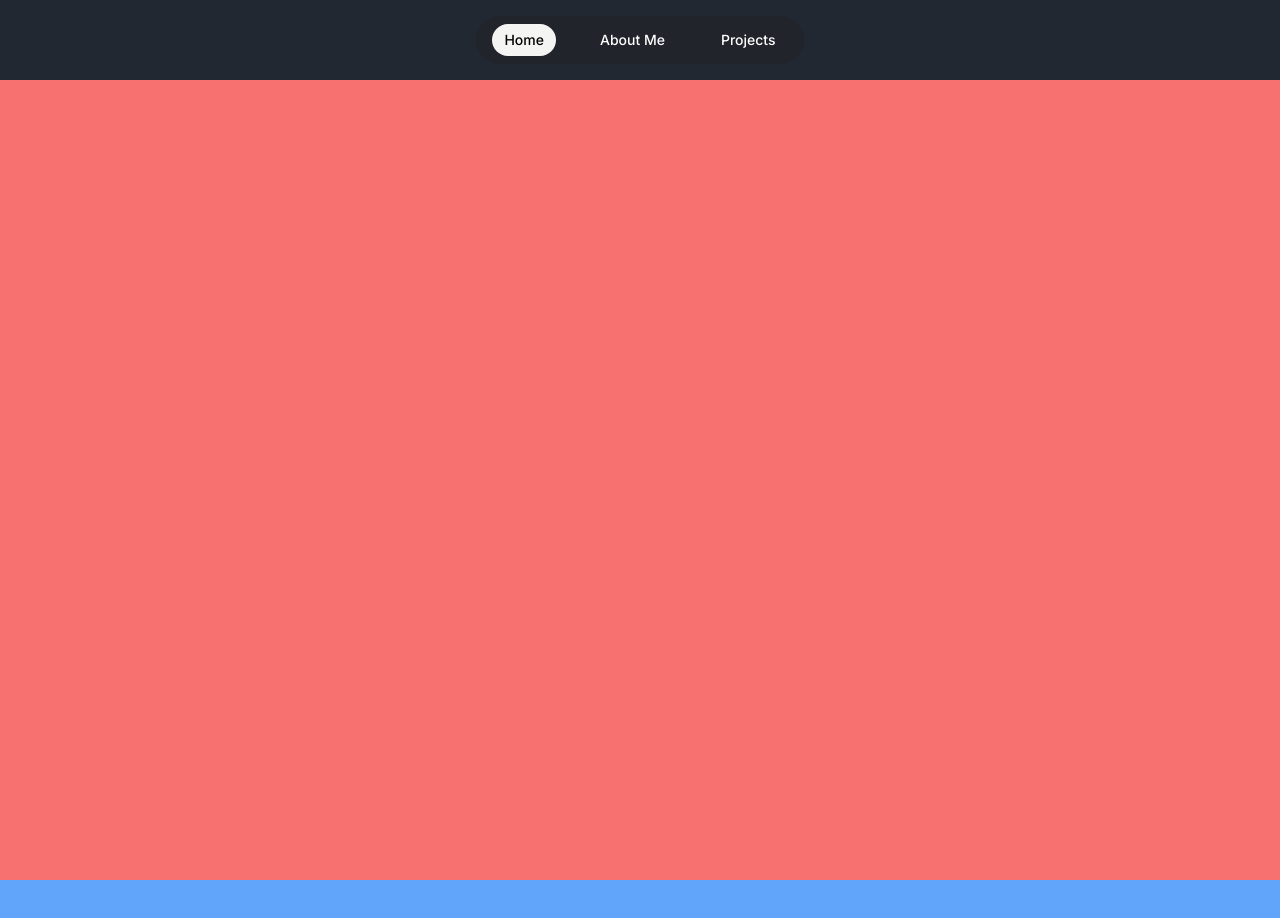
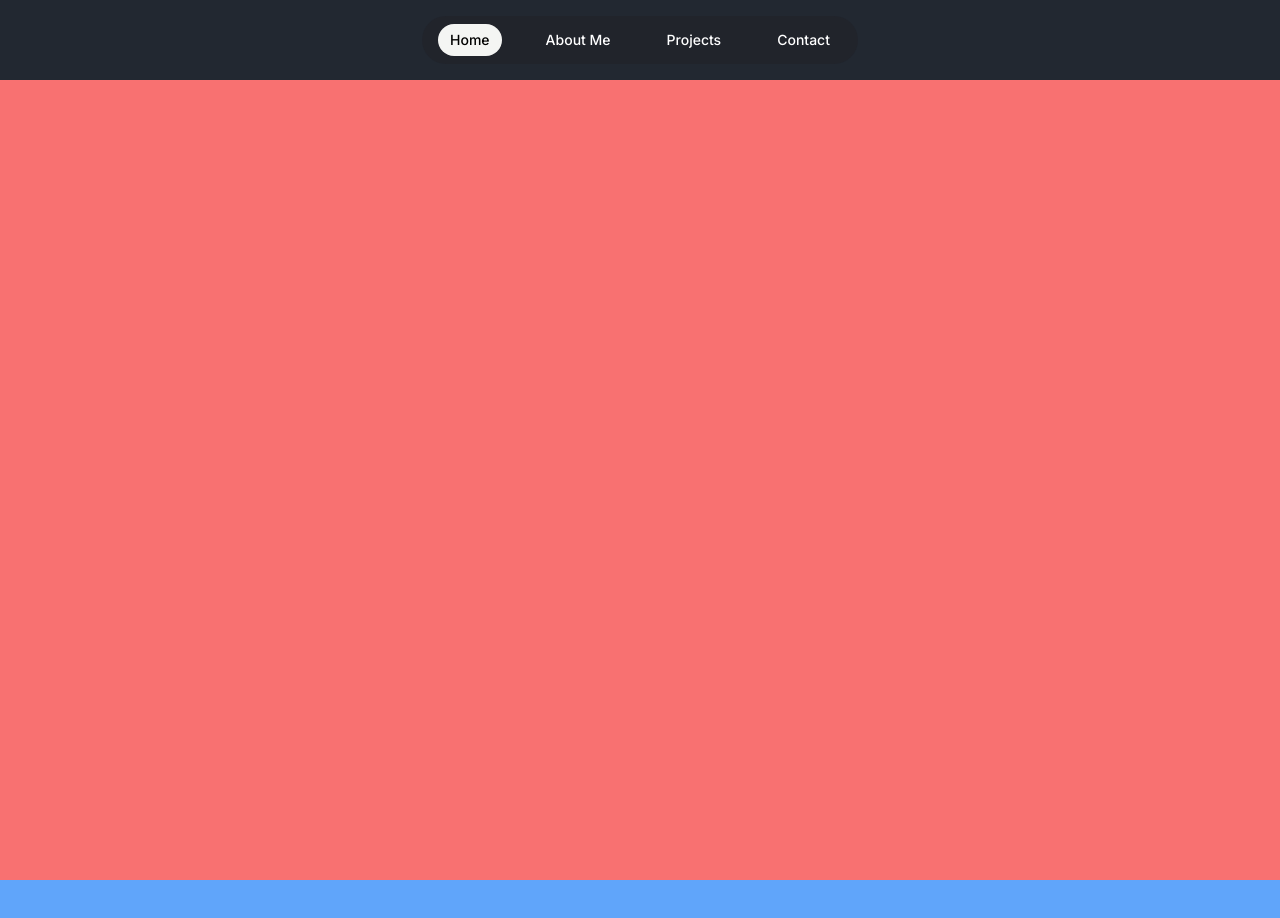
Before and after one commit to giorgio324/portfolio, a Next.js app: page / in a window 1280 px wide. Shown: the top 918 px of the page. Built offline with nearby package versions, Linux system fonts and the light colour scheme.

Commit message:
removed old navbar removed state from old navbar it now uses pathname so if the page does not exists it does not highlight any links

```diff
--- a/src/app/layout.tsx
+++ b/src/app/layout.tsx
@@ -1,7 +1,7 @@
 import type { Metadata } from 'next';
 import { Inter } from 'next/font/google';
 import './globals.css';
-import NewNavbar from '@/components/navbar/NewNavbar';
+import Navbar from '@/components/navbar/NewNavbar';
 
 const inter = Inter({ subsets: ['latin'] });
 
@@ -18,7 +18,7 @@ export default function RootLayout({
   return (
     <html lang='en'>
       <body className={`${inter.className} bg-bodyBackgroundColor text-white`}>
-        <NewNavbar />
+        <Navbar />
         {children}
       </body>
     </html>
--- a/src/components/navbar/Navbar.tsx
+++ /dev/null
@@ -1,12 +0,0 @@
-import NavbarLinks from './NavbarLinks';
-
-const Navbar = () => {
-  return (
-    <div className='sticky top-0'>
-      <nav className='max-w-screen-xl mx-auto flex justify-center items-center py-4'>
-        <NavbarLinks />
-      </nav>
-    </div>
-  );
-};
-export default Navbar;
--- a/src/components/navbar/NavbarLink.tsx
+++ /dev/null
@@ -1,44 +0,0 @@
-'use client';
-import { motion } from 'framer-motion';
-import Link from 'next/link';
-import { SetStateAction } from 'react';
-
-type Props = {
-  link: { name: string; path: string };
-  isActive: boolean;
-  activeLink: string;
-  setActiveLink: React.Dispatch<SetStateAction<string>>;
-};
-
-const NavbarLink = ({ activeLink, isActive, link, setActiveLink }: Props) => {
-  return (
-    <li key={link.path}>
-      <Link
-        href={link.path}
-        className={`px-4 py-2 rounded-md text-sm lg:text-base relative duration-150 ease-in ${
-          isActive ? 'text-zinc-100' : 'text-zinc-400'
-        }`}
-        data-active={isActive}
-        onClick={() => setActiveLink(link.path)}
-      >
-        {link.name}
-        {link.path === activeLink && (
-          <motion.div
-            className='absolute bottom-0 left-0 h-full bg-desktopNavLinkBackgroundColor rounded-full -z-10'
-            layoutId='navLink'
-            aria-hidden='true'
-            style={{
-              width: '100%',
-            }}
-            transition={{
-              type: 'tween',
-              stiffness: 120,
-              duration: 0.3,
-            }}
-          />
-        )}
-      </Link>
-    </li>
-  );
-};
-export default NavbarLink;
--- a/src/components/navbar/NavbarLinks.tsx
+++ /dev/null
@@ -1,33 +0,0 @@
-'use client';
-import { navLinks } from '@/data/navLinks';
-import { usePathname } from 'next/navigation';
-import { useEffect, useState } from 'react';
-import NavbarLink from './NavbarLink';
-
-const NavbarLinks = () => {
-  const [activeLink, setActiveLink] = useState('/');
-  const pathname = usePathname() || '/';
-
-  useEffect(() => {
-    setActiveLink(pathname);
-    console.log(activeLink);
-  }, [pathname]);
-
-  return (
-    <ul className='p-4 bg-desktopNavBackgroundColor rounded-full flex justify-center items-center gap-8'>
-      {navLinks.map((link) => {
-        const isActive = link.path === pathname;
-        return (
-          <NavbarLink
-            key={link.path}
-            isActive={isActive}
-            activeLink={activeLink}
-            link={link}
-            setActiveLink={setActiveLink}
-          />
-        );
-      })}
-    </ul>
-  );
-};
-export default NavbarLinks;
--- a/src/components/navbar/NewNavbar.tsx
+++ b/src/components/navbar/NewNavbar.tsx
@@ -1,45 +1,42 @@
 'use client';
+
+import Link from 'next/link';
 import { motion } from 'framer-motion';
-import { useState } from 'react';
+import { usePathname } from 'next/navigation';
+/* data import */
+import { navLinks } from '@/data/navLinks';
 
-let tabs = [
-  { id: 'home', label: 'Home' },
-  { id: 'about', label: 'About Me' },
-  { id: 'projects', label: 'Projects' },
-];
-
-const NewNavbar = () => {
-  const [activeTab, setActiveTab] = useState(tabs[0].id);
-
+const Navbar = () => {
+  const currentPath = usePathname() || '/';
   return (
     <div className='flex space-x-1 sticky top-0'>
       <nav className='max-w-screen-xl mx-auto flex justify-center items-center py-4'>
         <ul className='px-4 py-2 bg-desktopNavBackgroundColor rounded-full flex justify-center items-center gap-8'>
-          {tabs.map((tab) => (
-            <button
-              key={tab.id}
-              onClick={() => setActiveTab(tab.id)}
+          {navLinks.map((link) => (
+            <Link
+              href={link.path}
+              key={link.label}
               className={`${
-                activeTab === tab.id ? '' : 'hover:text-white/60'
+                currentPath === link.path ? '' : 'hover:text-white/60'
               } relative rounded-full px-3 py-1.5 text-sm font-medium text-white outline-sky-400 transition focus-visible:outline-2`}
               style={{
                 WebkitTapHighlightColor: 'transparent',
               }}
             >
-              {activeTab === tab.id && (
+              {currentPath === link.path && (
                 <motion.span
-                  layoutId='bubble'
+                  layoutId='active-bubble'
                   className='absolute inset-0 z-10 bg-white mix-blend-difference'
                   style={{ borderRadius: 9999 }}
                   transition={{ type: 'spring', bounce: 0.2, duration: 0.6 }}
                 />
               )}
-              {tab.label}
-            </button>
+              {link.label}
+            </Link>
           ))}
         </ul>
       </nav>
     </div>
   );
 };
-export default NewNavbar;
+export default Navbar;
--- a/src/data/navLinks.ts
+++ b/src/data/navLinks.ts
@@ -1,18 +1,18 @@
 export const navLinks = [
   {
     path: '/',
-    name: 'Home',
+    label: 'Home',
   },
   {
     path: '/about',
-    name: 'About Me',
+    label: 'About Me',
   },
   {
     path: '/projects',
-    name: 'Projects',
+    label: 'Projects',
   },
   {
     path: '/contact',
-    name: 'Contact',
+    label: 'Contact',
   },
 ];
```
